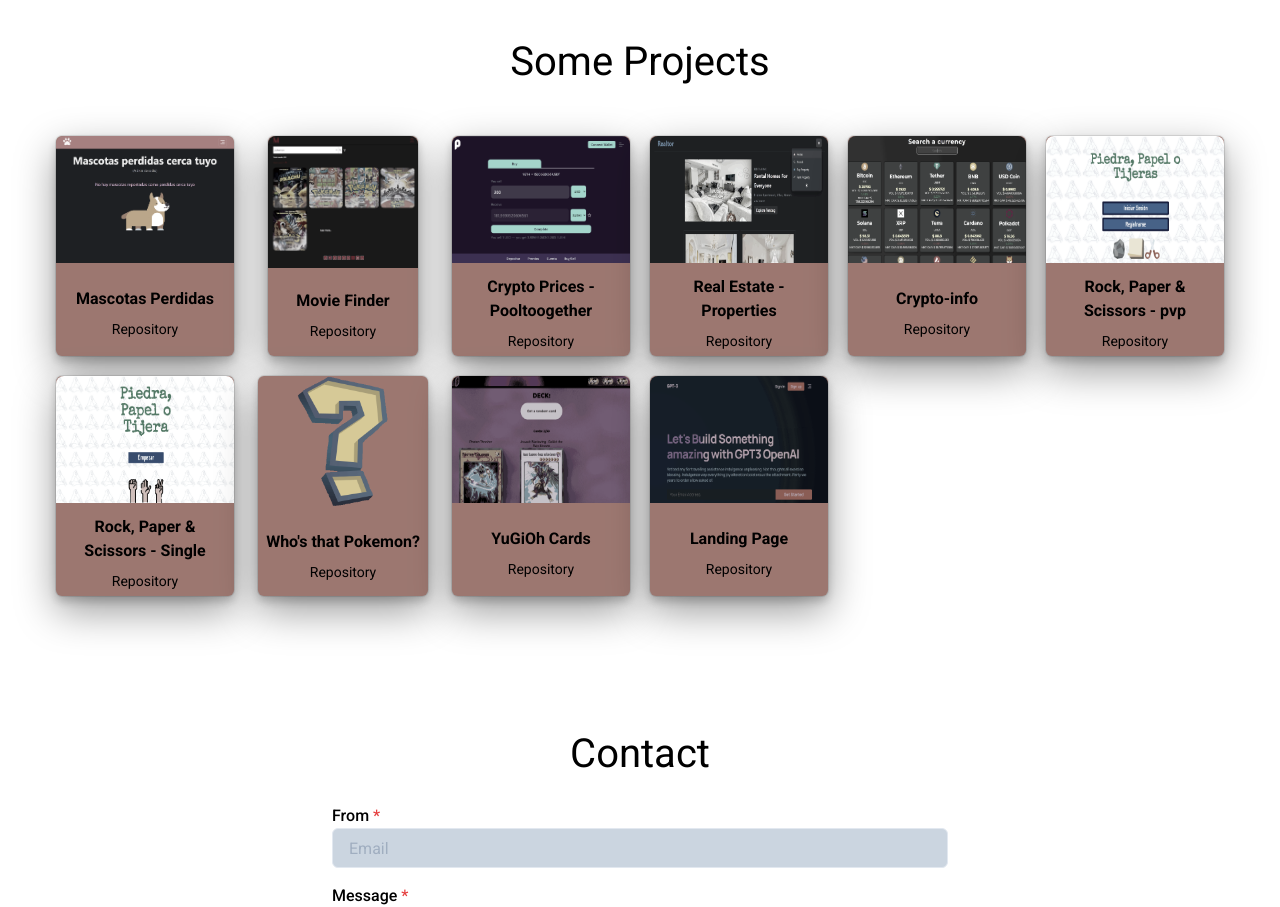
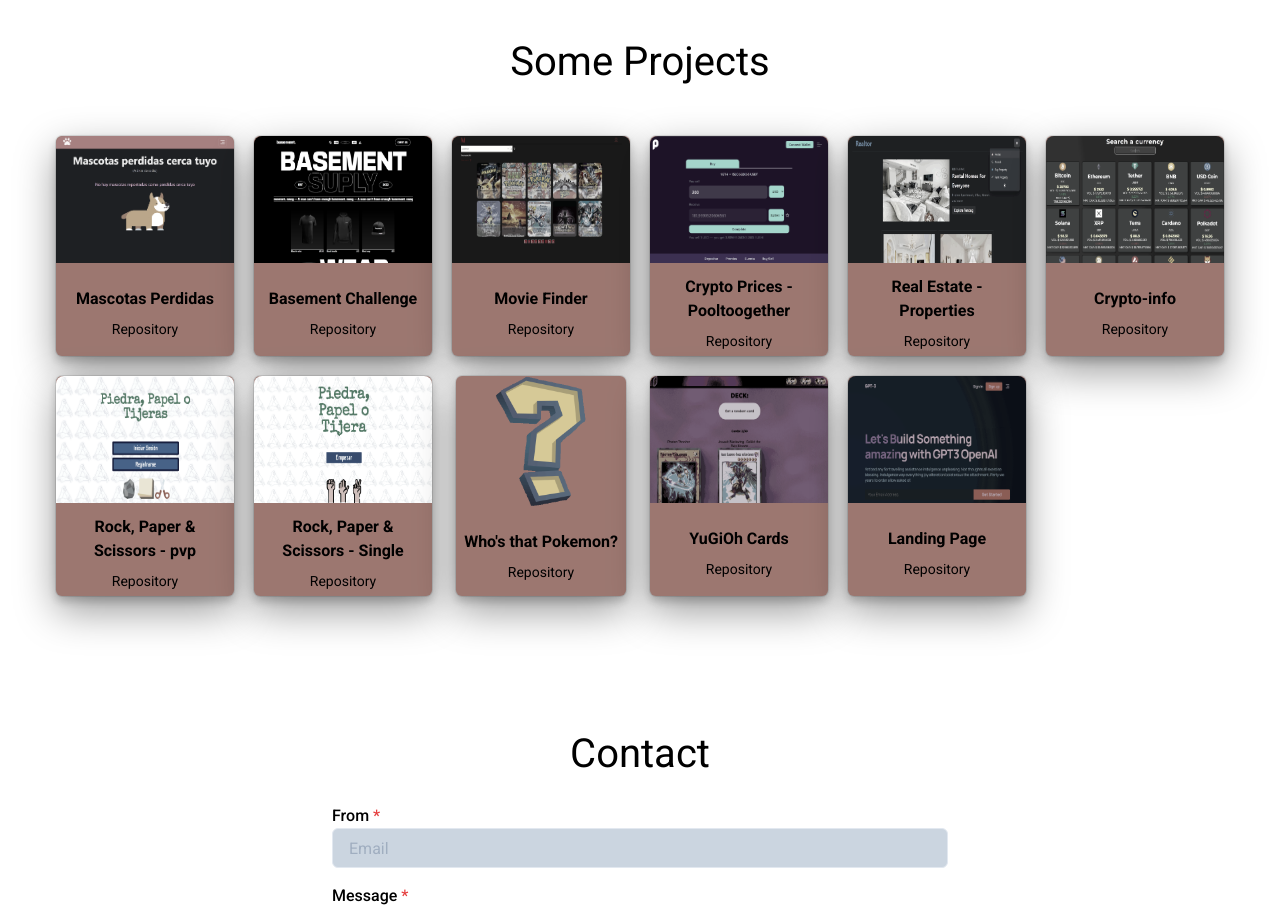
Before and after one commit to facuariasla/portfolio2, a React (Vite) app: page / in a window 1280 px wide. Shown: the part 1640-2547 px from the top of the page. Built offline with nearby package versions, Linux system fonts and the light colour scheme.

Commit message:
Basement challenge added

```diff
--- a/src/components/Projects.jsx
+++ b/src/components/Projects.jsx
@@ -18,7 +18,9 @@ import img0 from "../assets/proyect-screens/realestate.png";
 import img6 from "../assets/proyect-screens/icon-poke.png";
 import img7 from "../assets/proyect-screens/lost-pets.png";
 import img8 from "../assets/proyect-screens/movie-finder.png";
-import img9 from '../assets/proyect-screens/pooltogether.png'
+import img9 from '../assets/proyect-screens/pooltogether.png';
+import img10 from '../assets/proyect-screens/basement.png'
+
 import Aos from 'aos';
 import "aos/dist/aos.css";
 
@@ -28,8 +30,16 @@ const projects = [
     title: "Mascotas Perdidas",
     img: img7,
     desc: "WebApp that helps people find their pets, using location with Mapbox. People can see the lost pets around them, and report them with the owner. Technologies: TypeScript, ReactJS & ChakraUI. MapBox and SendGrid. Backend with PostgreSQL - Sequelize and Algolia. ",
-    link: "https://mascotasperdidas-iota.vercel.app/",
-    repo: "https://github.com/facuariasla/lost-pets-vite",
+    link: "https://basement-ch.vercel.app/",
+    repo: "https://github.com/facuariasla/basement-ch-two",
+  },
+  {
+    id: 10,
+    title: "Basement Challenge",
+    img: img10,
+    desc: "Frontend challenge from basement.studio. State management with Zustand in NextJS, styled with Sass and Framer-motion",
+    link: "https://basement-ch.vercel.app/",
+    repo: "https://github.com/facuariasla/moviefinder-ch",
   },
   {
     id: 8,
```
Also changed, not shown: src/assets/proyect-screens/basement.png (added), src/assets/proyect-screens/movie-finder.png.
